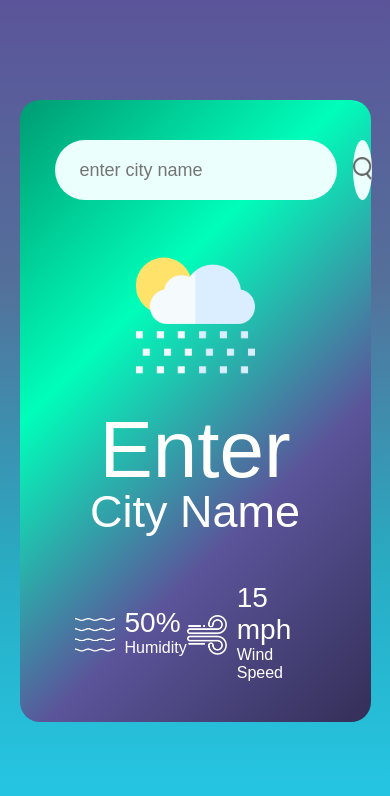
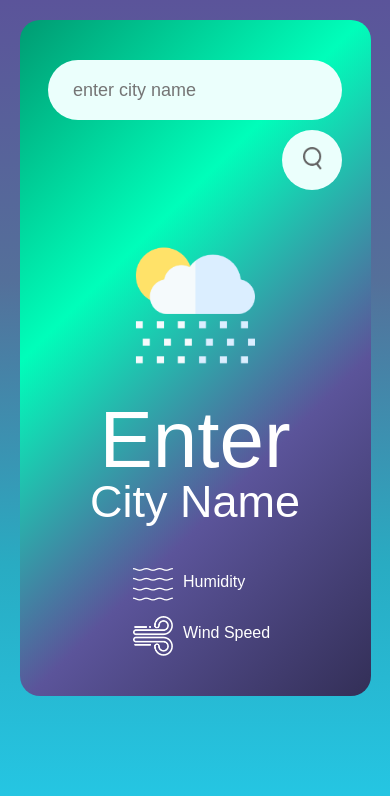
Before and after one commit to Slicepop/WeatherSite, a plain HTML site: page index.html in a window 390 px wide. Drawn offline with Linux system fonts and the light colour scheme.

Commit message:
Made page responsive

```diff
--- a/index.html
+++ b/index.html
@@ -19,14 +19,14 @@
             <div class="details">
                 <div class="col">
                     <img src="images/images/humidity.png" alt="">
-                    <div><p class="humidity">50%
+                    <div><p class="humidity">
                         <p>Humidity</p>
                     </p>
                 </div>
                 </div>
                 <div class="col">
                     <img src="images/images/wind.png" alt="">
-                    <div><p class="wind">15 mph
+                    <div><p class="wind">
                         <p>Wind Speed</p>
                     </p>
                 </div>
--- a/style.css
+++ b/style.css
@@ -89,3 +89,30 @@ body{
     margin-top: -6px;
 
 }
+@media (max-width: 450px) {
+    .card{
+        margin-top: 20px;
+    }
+    .search{
+        width: 100%;
+        display:grid;
+        align-items: right;
+        justify-content:center;
+    }
+    .search input{
+
+        margin-right: 0px;
+    }
+    .search button{
+        margin-top: 10px;
+        margin-left: 60vw;
+    }
+    .details{
+        margin-left: 15vw;
+        display: grid;
+        margin-top: 25px;
+    }
+    .col{
+        margin-top: 15px;
+    }
+}
```
